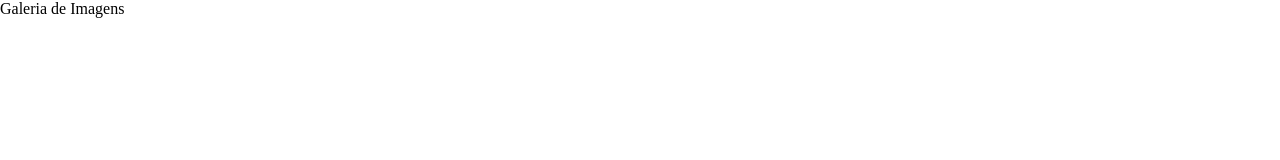
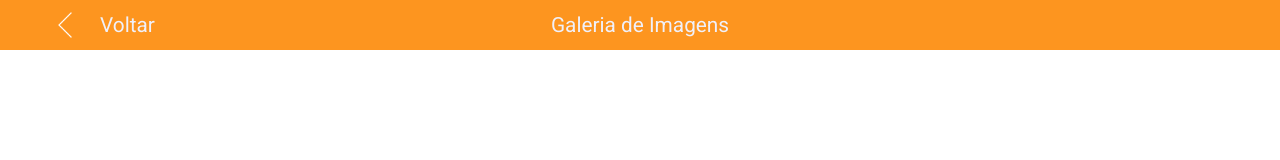
Before and after one commit to danismartins19/favoritePhotoAPI, a plain HTML site: page album.html in a window 1280 px wide. Drawn offline with Linux system fonts and the light colour scheme.

Commit message:
structure modal album

```diff
--- a/album.html
+++ b/album.html
@@ -15,7 +15,25 @@
         </div>
     </div>
 
-    <span>Galeria de Imagens</span>
+    <div class="modal">
+        <div class="headerModal">
+            <span>Fechar</span>
+            <img class="delete--Image" src="" alt="">
+            <img class="download--image" src="" alt="">
+        </div>
+        <img class="modal--Image" src="" alt="">
+        <img class="next--Image" src="" alt="">
+        <img class="previous--Image" src="" alt="">
+    </div>
+
+    <header>
+        <section class="return">
+            <img src="./src/icons8-voltar-50.png" class="backImg">
+            <p>Voltar</p>
+        </section>
+        <div class="titlePage">Galeria de Imagens</div>
+    </header>
+
     <section class="album">
 
     </section>
--- a/public/album.css
+++ b/public/album.css
@@ -1,3 +1,12 @@
+@import url(https://fonts.googleapis.com/css?family=Roboto:400,700,300);
+
+:root{
+    --black: #130f0d;
+    --primary: #fd951f;
+    --primary-dark: #dd7b0c;
+    --white: #f0f0f9;
+}
+
 *{
     margin: 0;
     padding: 0;
@@ -7,6 +16,47 @@
 body{
     display: flex;
     flex-direction: column;
+}
+
+header{
+    display: flex;
+    align-items: center;
+    height: 50px;
+    background: var(--primary);
+    position: relative;
+}
+
+.return{
+    display: flex;
+    align-items: center;
+    position: absolute;
+    left: 50px;
+    gap: 20px;
+    cursor: pointer;
+}
+
+.backImg{
+    width: 30px;
+}
+
+p{
+    color: var(--white);
+    font-family: 'Roboto', sans-serif;
+    font-size: 1.3rem;
+}
+
+
+.titlePage{
+    width: 100%;
+    height: 50px;
+    text-align: center;
+    display: flex;
+    align-items: center;
+    justify-content: center;
+
+    color: var(--white);
+    font-family: 'Roboto', sans-serif;
+    font-size: 1.3rem;
 }
 
 .album{
@@ -43,3 +93,12 @@ body{
     transform: scale(1.02);
     overflow: hidden;
 }
+
+.modal{
+    display: none;
+    width: 100%;
+    height: 100vh;
+    position: relative;
+    z-index: 10;
+
+}
--- a/public/album.js
+++ b/public/album.js
@@ -1,17 +1,23 @@
-//mapear o array e exibir imagens na tela
-//curtir-descurtir imagem
-//renderizar as imagens curtidas a cada evento
 const c = el => document.querySelector(el);
-
 let favorites = JSON.parse(localStorage.getItem('favorites')) || [];
-
+let buttonBack = c('.return');
 
 favorites.map((photo, index)=>{
     let modelPhoto = c('.imgLiked').cloneNode(true);
     modelPhoto.querySelector('img').src = photo;
     modelPhoto.setAttribute('data-key', index);
 
+    modelPhoto.addEventListener('click' , (e) =>{
+        e.preventDefault();
 
+        let indexPhoto = e.target.closest('.imgLiked').getAttribute('data-key');
+
+
+    })
 
     c( '.album' ).append( modelPhoto );
 })
+
+buttonBack.addEventListener('click' , () =>{
+    window.open('../index.html', '_self');
+})
--- a/public/script.js
+++ b/public/script.js
@@ -9,7 +9,7 @@ let updateimage     = document.querySelector('button');
 //click events
 
 albumDiv.addEventListener('click', () =>{
-    window.open('../album.html', '_blank');
+    window.open('../album.html', '_self');
 })
 
 updateimage.addEventListener('click' , () =>{
```
Also changed, not shown: src/icons8-voltar-50.png (added).
